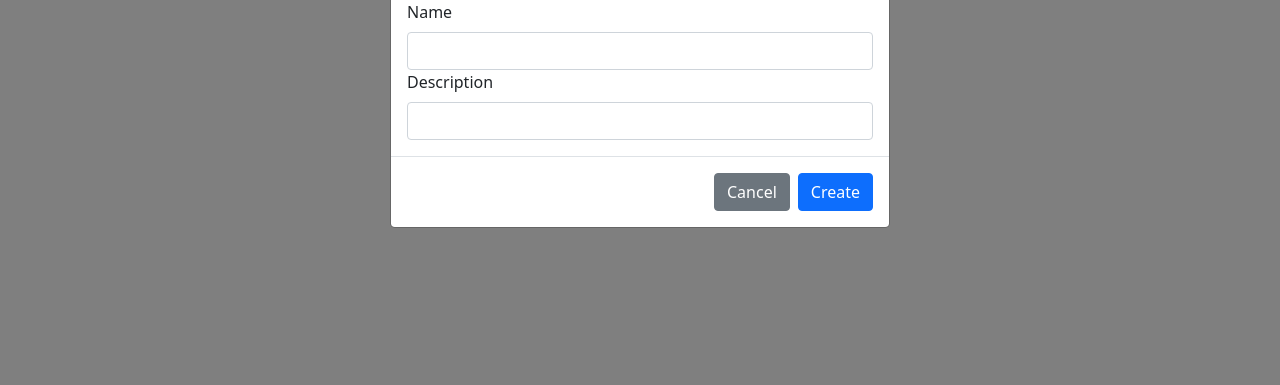
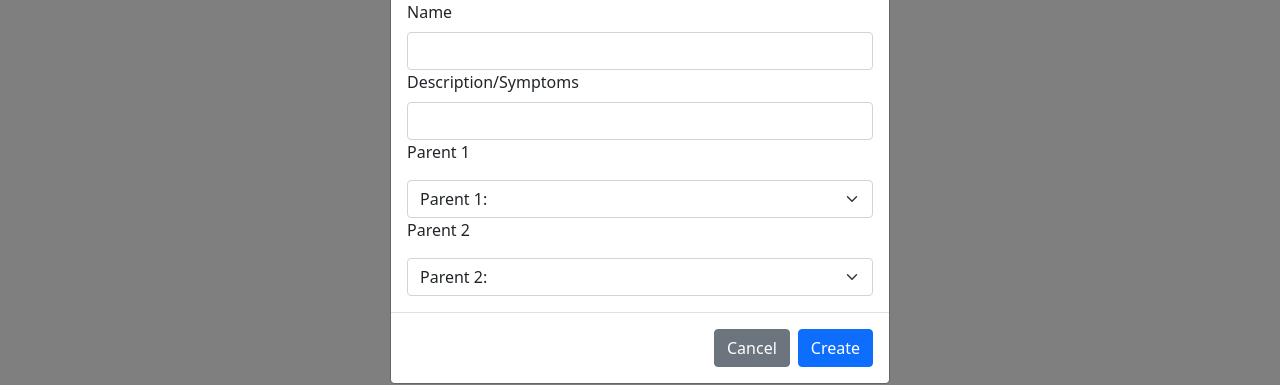
Before and after one commit to dpadron08/healthtrack, a React (Create React App) app in the folder frontend/: page /familyHistory in a window 1280 px wide. Both pictures are taken after a click on the button "Create". Shown: the part 192-577 px from the top of the page. Built offline with nearby package versions, Linux system fonts and the light colour scheme.

Commit message:
Add ability to indicate parents on create form

```diff
--- a/frontend/src/pages/family-history.js
+++ b/frontend/src/pages/family-history.js
@@ -39,9 +39,17 @@ const FamilyHistory = () => {
     type: "",
     name: "",
     description: "",
+    parent1: null,
+    parent2: null,
   };
   const [formCreateData, setFormCreateData] = useState(blankMemberForm);
-  const { memberType, memberName, memberDescription } = formCreateData;
+  const {
+    memberType,
+    memberName,
+    memberDescription,
+    memberParent1,
+    memberParent2,
+  } = formCreateData;
 
   const handleCreateModalClose = (isCreating) => {
     setShowCreateModal(false);
@@ -184,13 +192,25 @@ const FamilyHistory = () => {
 
   const addFamilyMember = (familyMember) => {
     const newID = getHighestID() + 1;
-    const new_item = {
+    var new_item;
+    if (familyMember.parent1 && familyMember.parent2) {
+      new_item = {
+        id: newID,
+        parents: [familyMember.parent1, familyMember.parent2],
+        title: familyMember.name,
+        label: familyMember.name,
+        description: familyMember.description,
+        image: familyMember.type,
+      };
+    } else {
+      new_item = {
         id: newID,
         title: familyMember.name,
         label: familyMember.name,
         description: familyMember.description,
         image: familyMember.type,
       };
+    }
     const { items } = config;
     items.push(new_item);
     setConfig({ ...config, items: items });
@@ -243,7 +263,7 @@ const FamilyHistory = () => {
             />
           </>
           <>
-            <Form.Label htmlFor="description">Description</Form.Label>
+            <Form.Label htmlFor="description">Description/Symptoms</Form.Label>
             <Form.Control
               type="text"
               id="description"
@@ -252,6 +272,44 @@ const FamilyHistory = () => {
               onChange={onChangeForm}
               aria-describedby="descriptionHelpBlock"
             />
+          </>
+          <>
+            <p>Parent 1</p>
+            <Form.Select
+              name="parent1"
+              value={memberParent1}
+              onChange={onChangeForm}
+            >
+              <option>Parent 1:</option>
+              {config.items
+                ? config.items.map((familyMember) => {
+                    return (
+                      <option value={familyMember.id} key={familyMember.id}>
+                        {familyMember.title}
+                      </option>
+                    );
+                  })
+                : "Loading"}
+            </Form.Select>
+          </>
+          <>
+            <p>Parent 2</p>
+            <Form.Select
+              name="parent2"
+              value={memberParent2}
+              onChange={onChangeForm}
+            >
+              <option>Parent 2:</option>
+              {config.items
+                ? config.items.map((familyMember) => {
+                    return (
+                      <option value={familyMember.id} key={familyMember.id}>
+                        {familyMember.title}
+                      </option>
+                    );
+                  })
+                : "Loading"}
+            </Form.Select>
           </>
         </Modal.Body>
         <Modal.Footer>
```
Lines whose indentation alone changed are shown as unchanged.
